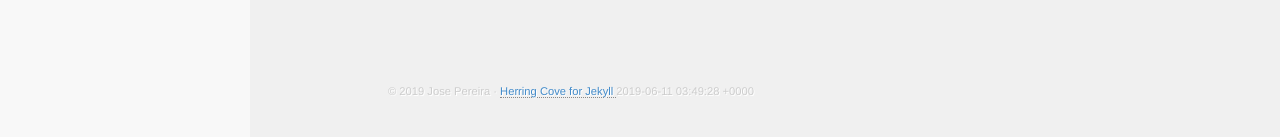
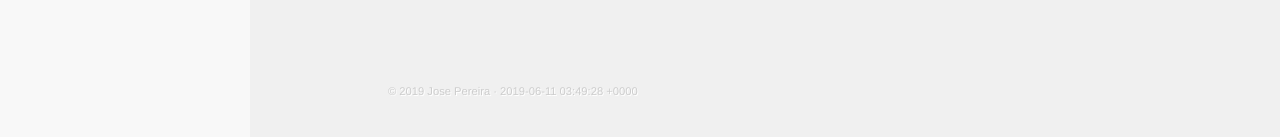
Before and after one commit to jpereiran/jpereiran.github.io, a Jekyll site: the page built from index.html, in a window 1280 px wide. Shown: the part 610-747 px from the top of the page. Built offline with Jekyll 4.4.1, drawn with Linux system fonts in a browser that asks for light colours; nearby versions of some CDN libraries; Markdown is read by kramdown in place of the engine named in the settings.

Commit message:
Update footer.html

```diff
--- a/_includes/footer.html
+++ b/_includes/footer.html
@@ -2,7 +2,6 @@
   <footer>
     <p class="text-muted credit">
       &copy; {{ site.time | date: '%Y' }} {{ site.name }} &middot;
-      <a href="https://github.com/arnp/herring-cove"> Herring Cove for Jekyll </a>
       {{ site.time }}
     </p>
   </footer>
```
